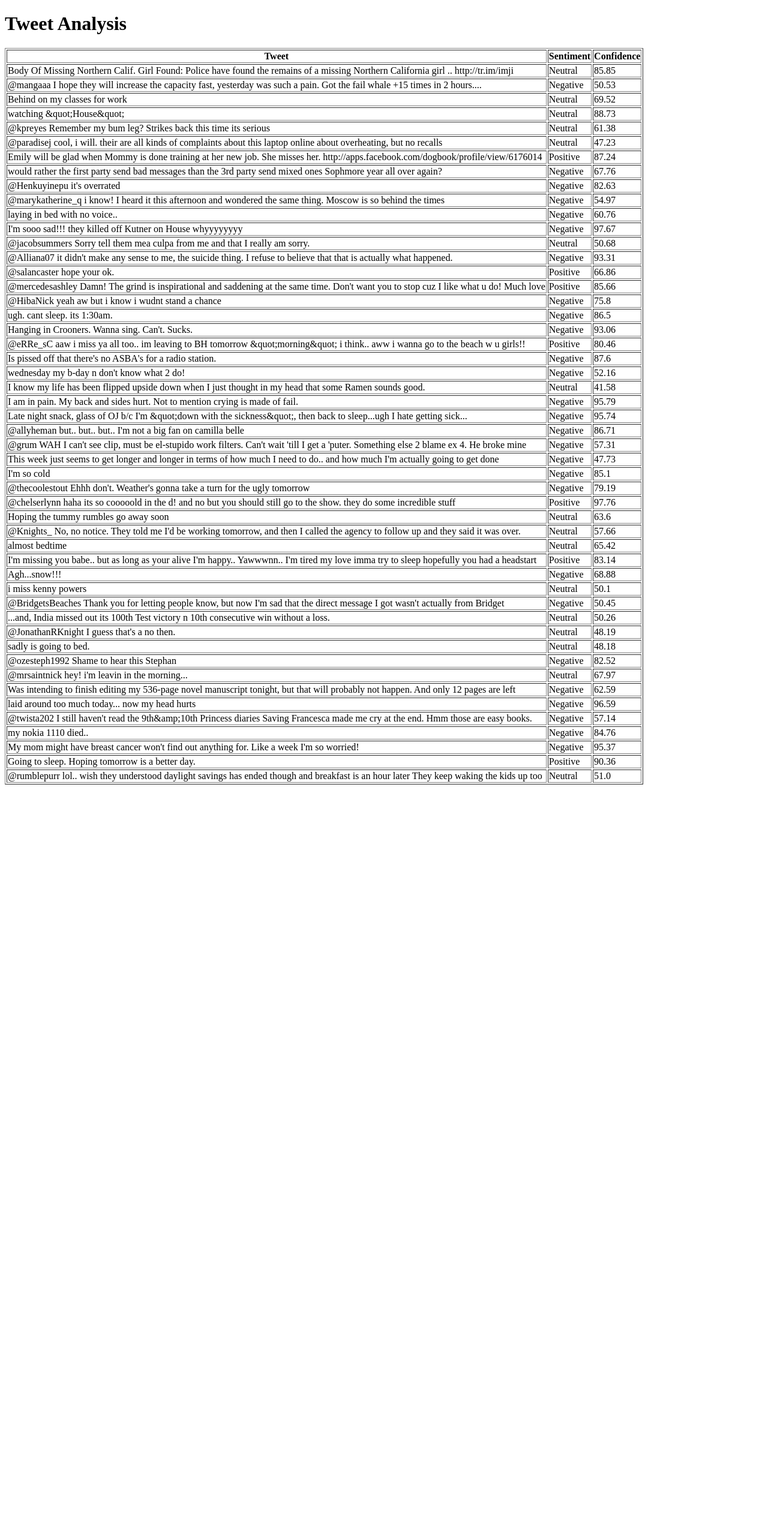
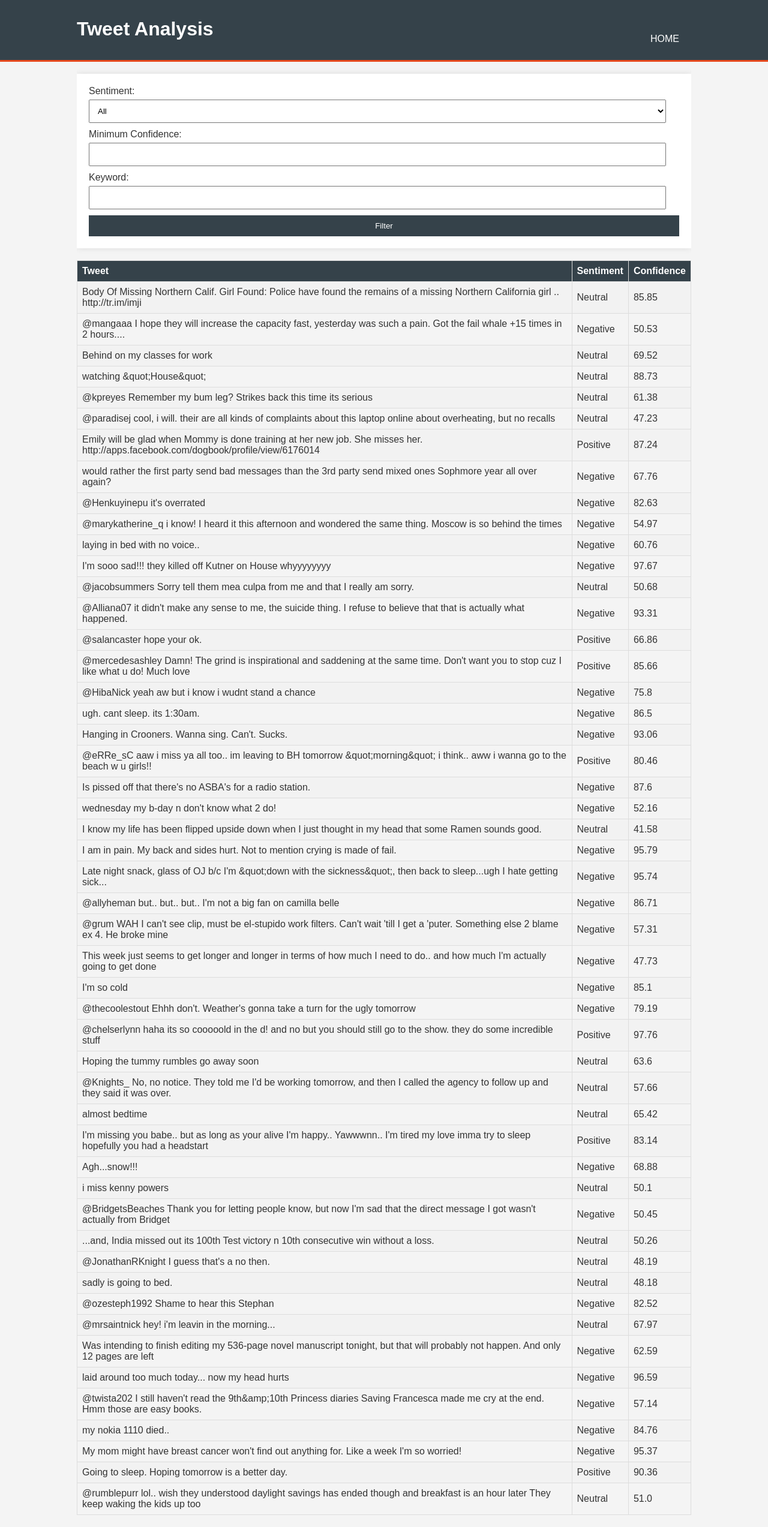
Before and after one commit to YusufYrkl/SentiScan, a Django app: page / in a window 1280 px wide. Shown: the whole page at 60% size. Before the commit the page ends 1308 px from the top, so only its background shows below. Run offline with Django 5.2, Linux system fonts and the light colour scheme; data comes from the database, SQL or seed files in the repository; parts of the project's set-up code (start-up, migrations or seed data) failed here and were passed over.

Commit message:
Added Filtering and styling

```diff
--- a/tweet_analysis/tweets/templates/tweets/tweet_list.html
+++ b/tweet_analysis/tweets/templates/tweets/tweet_list.html
@@ -1,12 +1,149 @@
-<!-- tweet_display/templates/tweets/tweet_list.html -->
 <!DOCTYPE html>
 <html>
 <head>
     <title>Tweet Analysis</title>
+    <style>
+        body {
+            font-family: Arial, sans-serif;
+            background-color: #f4f4f4;
+            color: #333;
+            margin: 0;
+            padding: 0;
+        }
+        .container {
+            width: 80%;
+            margin: auto;
+            overflow: hidden;
+        }
+        header {
+            background: #35424a;
+            color: #ffffff;
+            padding-top: 30px;
+            min-height: 70px;
+            border-bottom: #e8491d 3px solid;
+        }
+        header a {
+            color: #ffffff;
+            text-decoration: none;
+            text-transform: uppercase;
+            font-size: 16px;
+        }
+        header ul {
+            padding: 0;
+            list-style: none;
+        }
+        header li {
+            float: left;
+            display: inline;
+            padding: 0 20px 0 20px;
+        }
+        header #branding {
+            float: left;
+        }
+        header #branding h1 {
+            margin: 0;
+        }
+        header nav {
+            float: right;
+            margin-top: 10px;
+        }
+        #showcase {
+            min-height: 400px;
+            background: url('https://source.unsplash.com/1600x900/?nature,water') no-repeat 0 -400px;
+            text-align: center;
+            color: #ffffff;
+        }
+        #showcase h1 {
+            margin-top: 100px;
+            font-size: 55px;
+            margin-bottom: 10px;
+        }
+        form {
+            background: #ffffff;
+            padding: 20px;
+            margin-top: 20px;
+            box-shadow: 0 0 10px rgba(0,0,0,0.1);
+            max-width: 100%;  /* Ensure the form doesn't exceed its container */
+        }
+        form label {
+            display: block;
+            margin-bottom: 5px;
+        }
+        form input[type="text"],
+        form input[type="number"],
+        form select {
+            width: calc(100% - 22px);  /* Adjust to fit within the container */
+            padding: 10px;
+            margin-bottom: 10px;
+            box-sizing: border-box;
+        }
+        form button {
+            display: block;
+            width: 100%;
+            padding: 10px;
+            background: #35424a;
+            color: #ffffff;
+            border: none;
+            cursor: pointer;
+        }
+        form button:hover {
+            background: #e8491d;
+        }
+        table {
+            width: 100%;
+            border-collapse: collapse;
+            margin: 20px 0;
+        }
+        table, th, td {
+            border: 1px solid #dddddd;
+        }
+        table th, table td {
+            padding: 8px;
+            text-align: left;
+        }
+        table th {
+            background-color: #35424a;
+            color: white;
+        }
+        table tr:nth-child(even) {
+            background-color: #f2f2f2;
+        }
+    </style>
 </head>
 <body>
+    <header>
+        <div class="container">
+            <div id="branding">
                 <h1>Tweet Analysis</h1>
-    <table border="1">
+            </div>
+            <nav>
+                <ul>
+                    <li><a href="/">Home</a></li>
+                </ul>
+            </nav>
+        </div>
+    </header>
+
+    <div class="container">
+        <form method="get" action="">
+            <label for="sentiment">Sentiment:</label>
+            <select name="sentiment" id="sentiment">
+                <option value="">All</option>
+                <option value="Positive">Positive</option>
+                <option value="Neutral">Neutral</option>
+                <option value="Negative">Negative</option>
+            </select>
+
+            <label for="min_confidence">Minimum Confidence:</label>
+            <input type="number" step="0.01" name="min_confidence" id="min_confidence" min="0" max="100">
+
+            <label for="keyword">Keyword:</label>
+            <input type="text" name="keyword" id="keyword">
+
+            <button type="submit">Filter</button>
+        </form>
+
+        <table>
             <tr>
                 <th>Tweet</th>
                 <th>Sentiment</th>
@@ -20,5 +157,6 @@
             </tr>
             {% endfor %}
         </table>
+    </div>
 </body>
 </html>
--- a/tweet_analysis/tweets/views.py
+++ b/tweet_analysis/tweets/views.py
@@ -2,5 +2,23 @@ from django.shortcuts import render
 from .models import TweetAnalysis
 
 def tweet_list(request):
+    sentiment = request.GET.get('sentiment')
+    min_confidence = request.GET.get('min_confidence')
+    keyword = request.GET.get('keyword')
+
     tweets = TweetAnalysis.objects.all()
+
+    if sentiment:
+        tweets = tweets.filter(sentiment=sentiment)
+
+    if min_confidence:
+        try:
+            min_confidence = float(min_confidence)
+            tweets = tweets.filter(confidence__gte=min_confidence)
+        except ValueError:
+            pass  # Ignore invalid input
+
+    if keyword:
+        tweets = tweets.filter(tweet__icontains=keyword)
+
     return render(request, 'tweets/tweet_list.html', {'tweets': tweets})
```
Also changed, not shown: tweet_analysis/tweets/migrations/0002_alter_tweetanalysis_table.py (deleted), tweet_analysis/tweets_analysis.db (deleted). Lines whose indentation alone changed are shown as unchanged.
